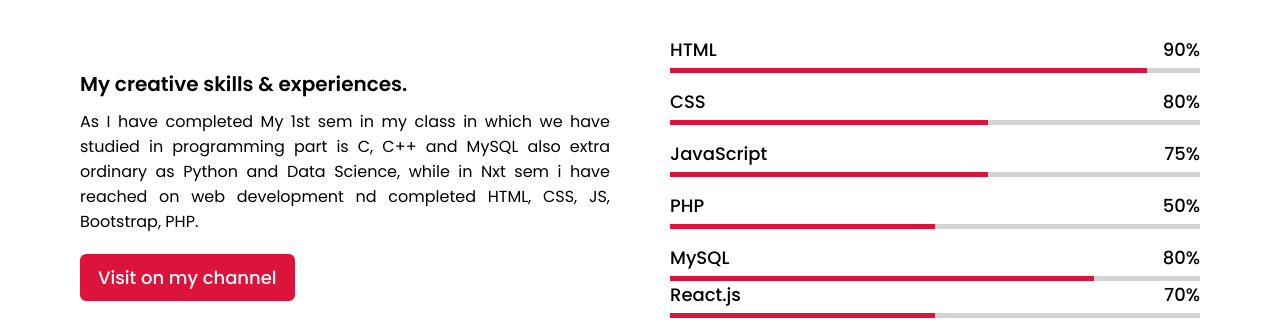
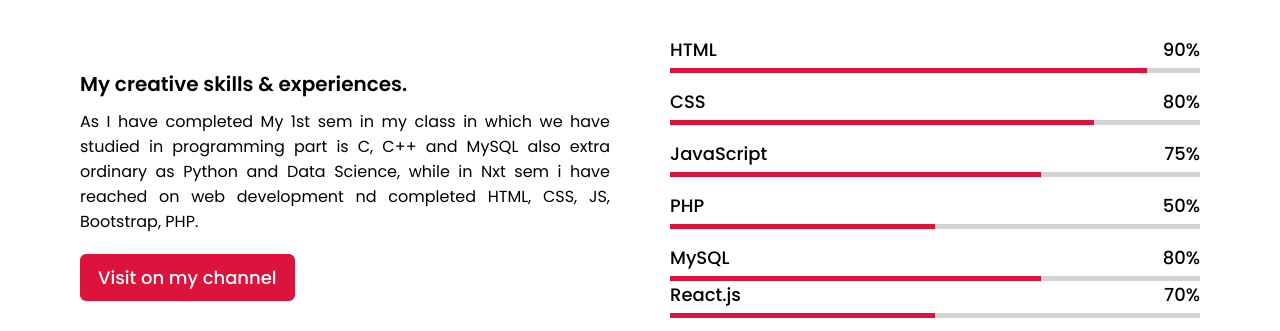
Before and after one commit to wattoat/wattoat.github.io, a plain HTML site: page index.html in a window 1280 px wide. Shown: the part 2380-2711 px from the top of the page. Drawn offline with nearby package versions, Linux system fonts and the light colour scheme.

Commit message:
Update style.css

```diff
--- a/style.css
+++ b/style.css
@@ -366,16 +366,19 @@ section .title::after{
     width: 90%;
 }
 .skills-content .right .css::before{
-    width: 60%;
+    width: 80%;
 }
 .skills-content .right .js::before{
-    width: 60%;
+    width: 70%;
 }
 .skills-content .right .php::before{
     width: 50%;
 }
 .skills-content .right .mysql::before{
     width: 80%;
+}
+.skills-content .right .mysql::before{
+    width: 70%;
 }
 
 /* teams section styling */
```
